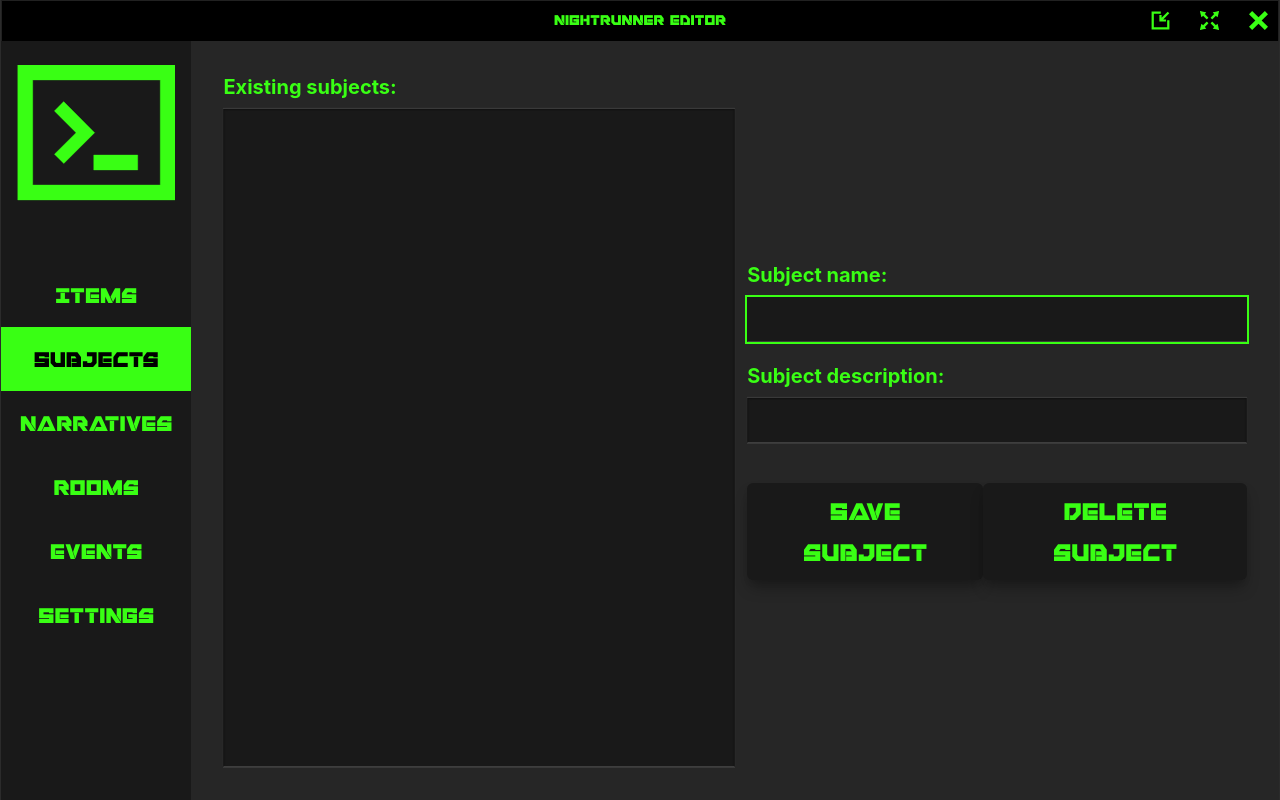
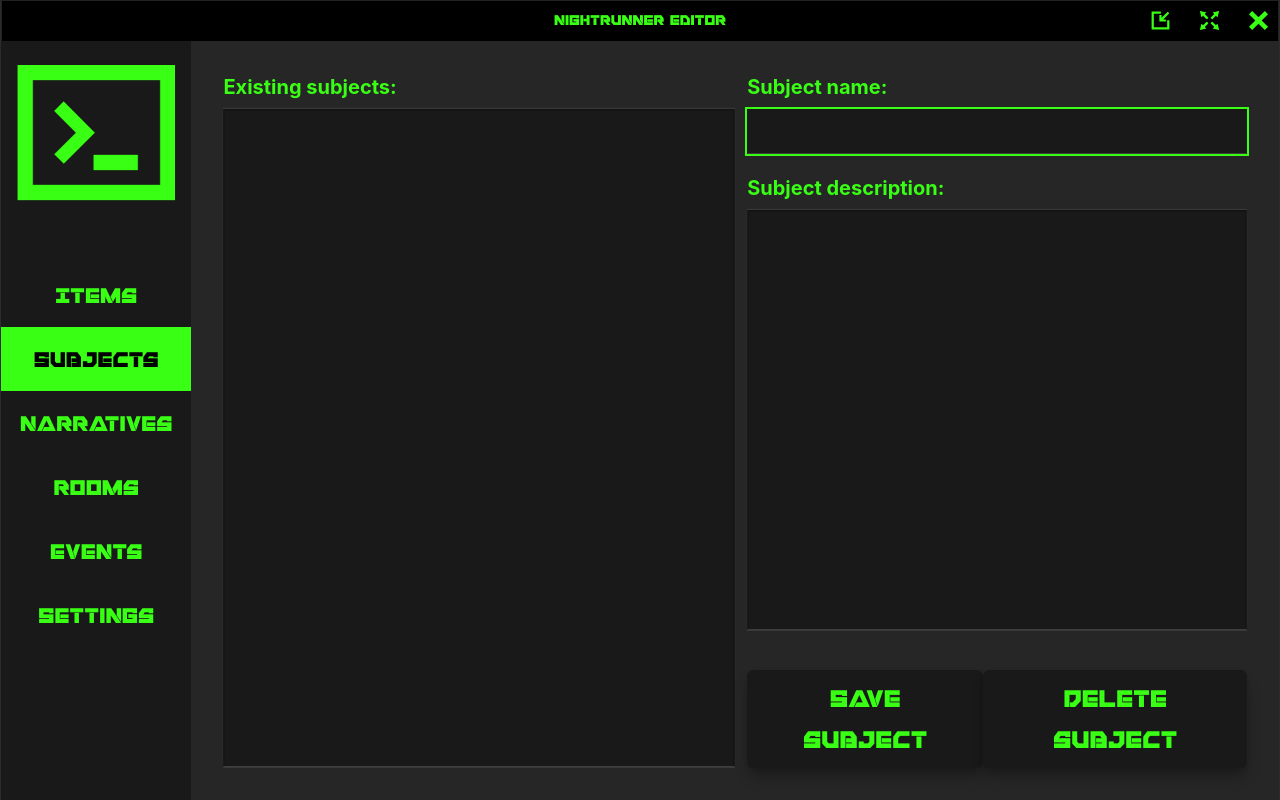
Before and after one commit to aimerib/nightrunner-editor, a React (Vite) app: page / in a window 1280 px wide. Both pictures are taken after a click on the button "Subjects". Built offline with nearby package versions, Linux system fonts and the light colour scheme.

Commit message:
update page components styles

```diff
--- a/src/pages/Events/index.jsx
+++ b/src/pages/Events/index.jsx
@@ -356,7 +356,7 @@ export default function Events() {
                 />
               </div>
             </div>
-            <div className="flex self-end justify-between mt-5">
+            <div className="flex self-end justify-around mt-5">
               <Button type="submit" disabled={disabled_save()}>
                 Save event
               </Button>
--- a/src/pages/Subjects/index.tsx
+++ b/src/pages/Subjects/index.tsx
@@ -39,7 +39,7 @@ export default function Subjects() {
     } else if (new_subject.name && new_subject.description) {
       dispatch_subject({ type: 'ADD_SUBJECT', payload: { new_subject, id } });
     }
-    set_subject(null);
+    set_subject({} as SUBJECT_TYPE);
     set_selectedRadio('');
     set_description('');
     set_name('');
@@ -79,7 +79,7 @@ export default function Subjects() {
     <div className="w-full h-full bg-nr-main text-green-nr">
       <div className="grid w-full h-full grid-cols-2">
         {/* left side - content*/}
-        <ListContainer label="Existing subjects:">
+        <ListContainer scrollable label="Existing subjects:">
           {renderSubjects()}
         </ListContainer>
         {/* right side - form for adding more items */}
@@ -101,12 +101,13 @@ export default function Subjects() {
             }}
           />
           <Input
+            multiline
             label="Subject description:"
             name="description"
             value={description}
             onChange={(e) => set_description(e.target.value)}
           />
-          <div className="flex justify-between mt-5">
+          <div className="flex justify-around mt-5">
             <Button type="submit">Save subject</Button>
             <Button type="button" onClick={handleDelete}>
               Delete subject
```
